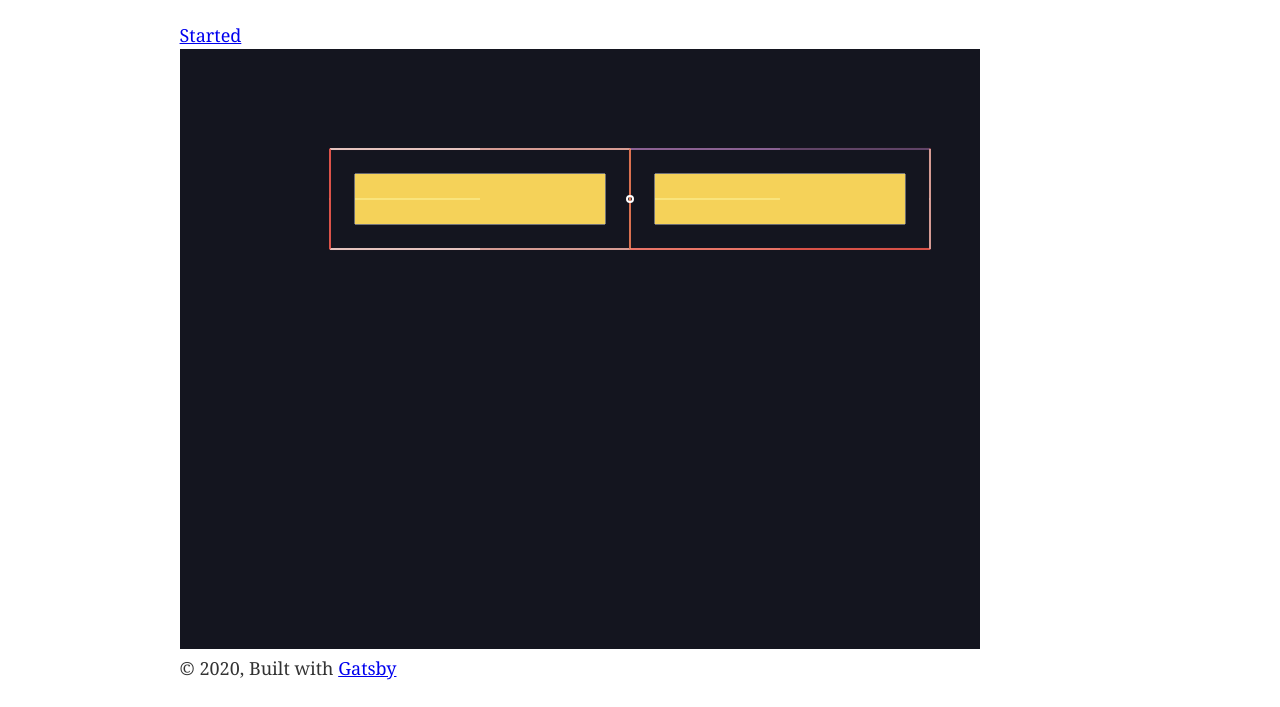
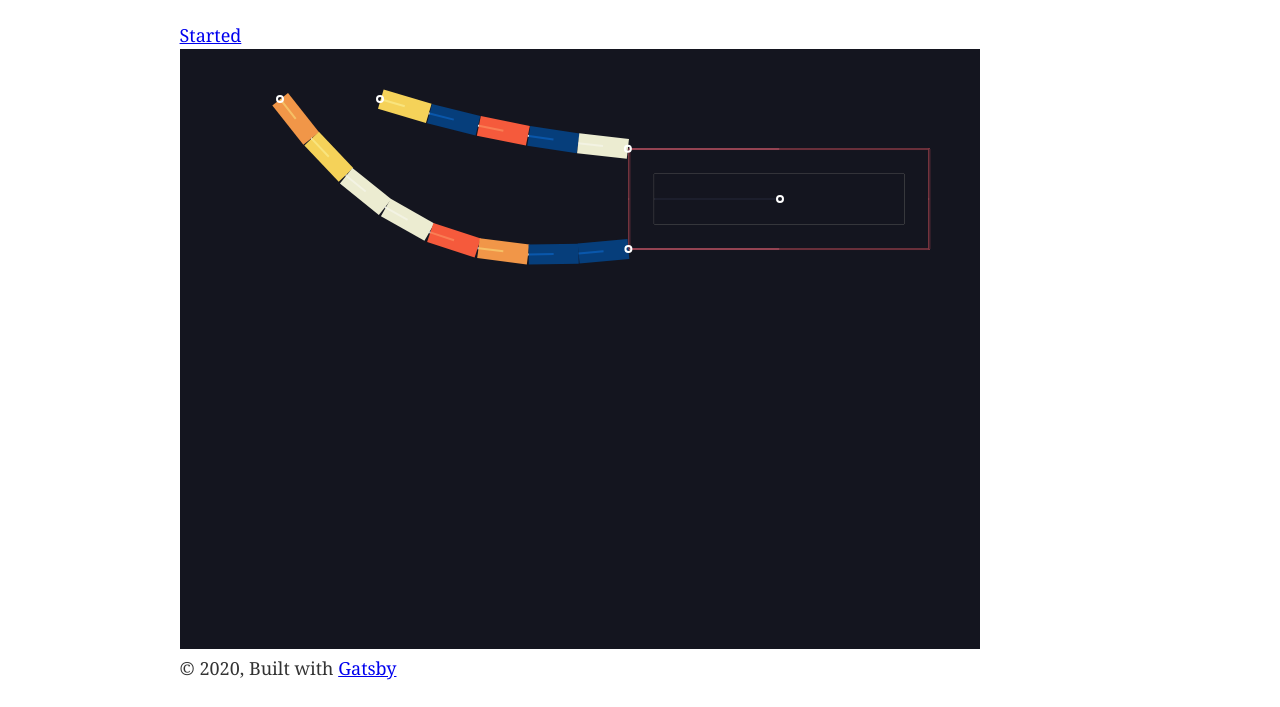
Before and after one commit to morgante/mousetrap, a Gatsby site in the folder frontend/: page / in a window 1280 px wide. Shown: the part 171-878 px from the top of the page. Built offline with nearby package versions, Linux system fonts and the light colour scheme; Gatsby itself is replaced by a stand-in of ours; no server answers.

Commit message:
Add flexible pipes

```diff
--- a/frontend/src/components/mousetrap/scene.js
+++ b/frontend/src/components/mousetrap/scene.js
@@ -1,6 +1,6 @@
 import PropTypes from "prop-types";
 import React from "react";
-import Matter, { Body, Bodies, Composite, Events, World, Common, Constraint } from "matter-js";
+import Matter, { Body, Bodies, Composite, Composites, Events, World, Common, Constraint } from "matter-js";
 import _ from 'lodash';
 import update from 'immutability-helper';
 
@@ -51,7 +51,7 @@ class Scene extends React.Component {
         const engine = Matter.Engine.create({});
         const world = engine.world;
 
-        world.gravity.y = 0;
+        // world.gravity.y = 0;
 
         const scale = {
             x: 1,
@@ -72,7 +72,7 @@ class Scene extends React.Component {
         // Add a sensor
         const addBox = (x, y, width, height, opts) => {
             const options = {
-                // isStatic: true,
+                isStatic: true,
                 render: {
                     strokeStyle: ballColors['red'],
                     lineWidth: 1
@@ -82,7 +82,7 @@ class Scene extends React.Component {
             const boxes = {
                 sensor: Bodies.rectangle(x, y, width - 50, height - 50, {
                     isSensor: true,
-                    // isStatic: true,
+                    isStatic: true,
                     render: {
                         lineWidth: 1
                     }
@@ -97,7 +97,15 @@ class Scene extends React.Component {
                 parts: _.values(boxes)
             });
 
-            World.add(world, boxBody);
+            const constraint = Constraint.create({
+                pointA: { x: x, y: y },
+                bodyB: boxBody,
+                // pointB: { x: -25, y: 0 },
+                length: 0,
+                stiffness: 0.3
+            });
+
+            World.add(world, [boxBody, constraint]);
 
             return {
                 body: boxBody,
@@ -107,6 +115,78 @@ class Scene extends React.Component {
             };
         }
 
+        const addRope = (x, y, length) => {
+            const num = length;
+            var rope = Composites.stack(100, 50, num, 1, 10, 10, (x, y) => {
+                return Bodies.rectangle(x, y, 50, 20, {
+                    // isStatic: true,
+                });
+            });
+
+            Composites.chain(rope, 0.5, 0, -0.5, 0, {
+                stiffness: 1, length: 0, render: { type: 'line' }
+            });
+
+            const constraint = Constraint.create({
+                pointA: { x: x, y: y },
+                bodyB: rope.bodies[0],
+                pointB: { x: -25, y: 0 },
+                length: 0,
+                stiffness: 1
+            });
+
+            World.add(world, [rope, constraint]);
+
+            return rope;
+        }
+
+        const addPipe = (x, y, length, width) => {
+            const ropeA = addRope(x + width, y, length - 3);
+            const ropeB = addRope(x, y, length);
+
+            return {
+                top: {
+                    start: ropeA.bodies[0],
+                    end: ropeA.bodies[ropeA.bodies.length - 1],
+                },
+                bottom: {
+                    start: ropeB.bodies[0],
+                    end: ropeB.bodies[ropeB.bodies.length - 1]
+                },
+                offset: {
+                    x: 25,
+                    y: 0
+                }
+            }
+        };
+
+        const attachRope = (rope, box, boxPoint) => {
+            const constraint = Constraint.create({
+                length: 0,
+                bodyA: rope.end,
+                pointA: {
+                    x: 25,
+                    y: 0
+                },
+                bodyB: box.body,
+                pointB: boxPoint
+            });
+            World.add(world, constraint);
+        };
+
+        const attachPipe = (pipe, box) => {
+            attachRope(pipe.top, box, {
+                x: -1 * (box.width / 2),
+                y: -1 * (box.height / 2)
+            });
+            attachRope(pipe.bottom, box, {
+                x: -1 * (box.width / 2),
+                y: 1 * (box.height / 2)
+            });
+        };
+
+        const pipes = [addPipe(100, 50, 8, 100)];
+
         // Add the first box
         const entrypointBox = addBox(scale.x * 600, 150, scale.x * 300, 100, {
             collisionFilter: {
@@ -114,33 +194,7 @@ class Scene extends React.Component {
             }
         });
 
-        const boxTwo = addBox(scale.x * 300, 150, scale.x * 300, 100, {
-            // collisionFilter: {
-            //     mask: ballStages["default"] | ballStages["box_blocked"] | ballStages["box_exit"]
-            // }
-        });
-
-        // const pipe = Bodies.rectangle(scale.x * 200, 150, scale.x * 500, 20, {
-        //     isStatic: false,
-        //     angle: Math.PI * 0.06
-        // });
-        // World.add(world, pipe);
-
-        console.log("info", entrypointBox);
-
-        var constraint = Constraint.create({
-            bodyA: boxTwo.body,
-            pointA: {
-                x: 1 * (boxTwo.width / 2),
-                y: 0
-            },
-            bodyB: entrypointBox.body,
-            pointB: {
-                x: -1 * (entrypointBox.width / 2),
-                y: 0
-            }
-        });
-        World.add(world, constraint);
+        attachPipe(pipes[0], entrypointBox);
 
         // var ropeA = Composites.stack(100, 50, 8, 1, 10, 10, function(x, y) {
         //     return Bodies.rectangle(x, y, 50, 20, { collisionFilter: { group: group } });
```
